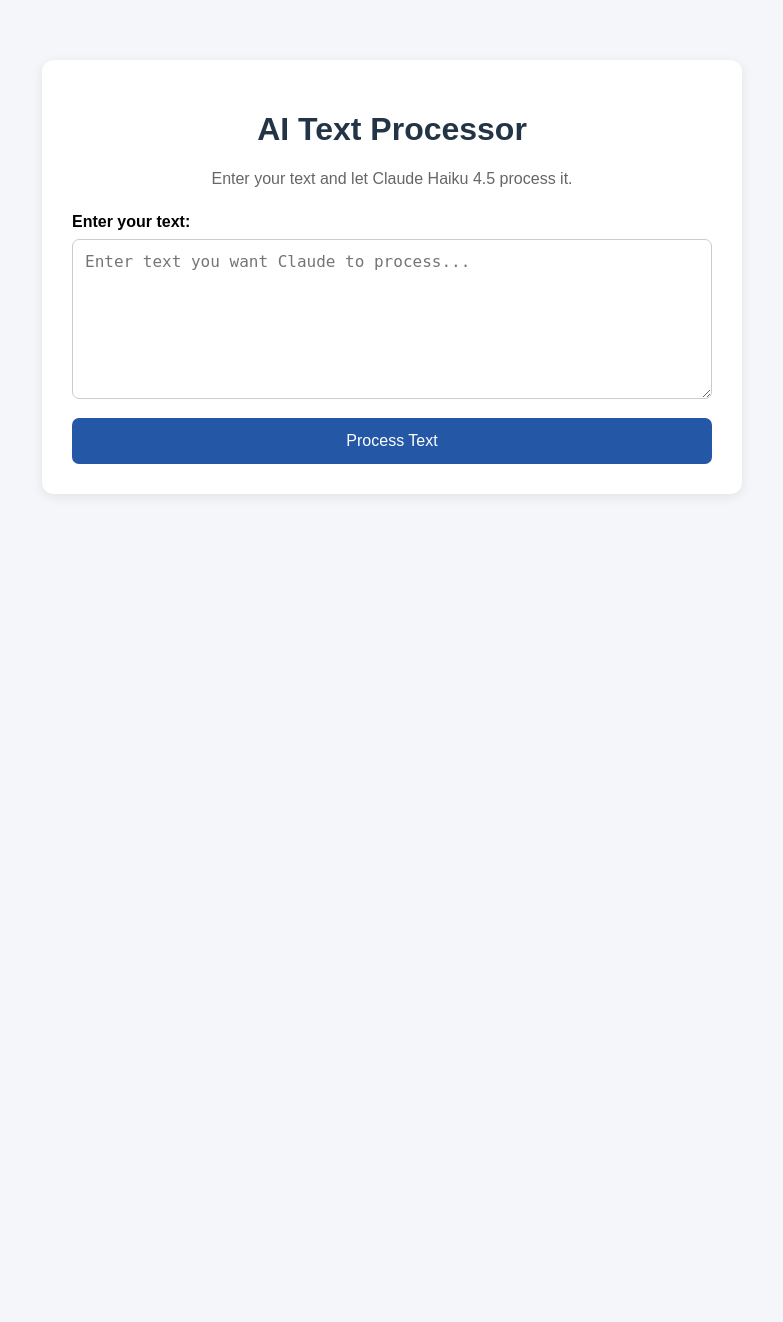
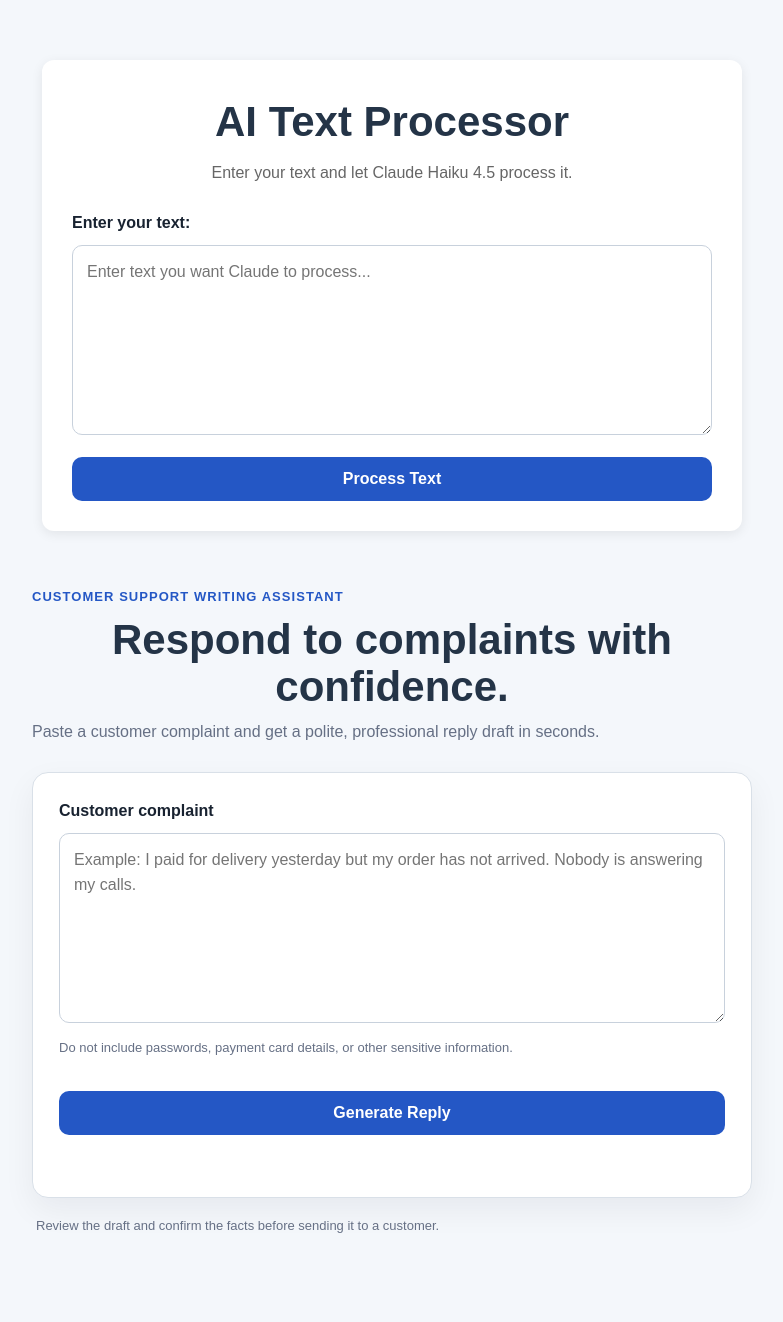
Before and after one commit to onyangojuma2000-rgb/CLI-Tool, a Flask app: page / in a window 1280 px wide. Shown: the whole page, without its empty margins (248-1031 px from the left). Before the commit the page ends 495 px from the top, so only its background shows below. Run offline with Flask 3, Linux system fonts and the light colour scheme.

Commit message:
complaint-reply-generator

```diff
--- a/requirements.txt
+++ b/requirements.txt
@@ -2,3 +2,7 @@ Flask
 anthropic
 python-dotenv
 gunicorn
+Flask>=3.0,<4.0
+anthropic>=0.40.0
+python-dotenv>=1.0
+gunicorn>=22.0
--- a/templates/index.html
+++ b/templates/index.html
@@ -189,6 +189,273 @@
 
         });
     </script>
+<!doctype html>
+<html lang="en">
+<head>
+<meta charset="utf-8">
+<meta name="viewport" content="width=device-width, initial-scale=1">
+<meta name="description"
+      content="Turn customer complaints into polite, professional response drafts.">
+
+<title>Customer Reply Assistant</title>
+
+<style>
+:root {
+    color-scheme: light;
+    --ink: #182230;
+    --muted: #667085;
+    --line: #d9e0e8;
+    --brand: #2457c5;
+}
+
+* {
+    box-sizing: border-box;
+}
+
+body {
+    margin: 0;
+    background: #f4f7fb;
+    color: var(--ink);
+    font: 16px/1.55 Arial, sans-serif;
+}
+
+main {
+    width: min(720px, calc(100% - 32px));
+    margin: 56px auto;
+}
+
+.eyebrow {
+    color: var(--brand);
+    font-size: 13px;
+    font-weight: 700;
+    letter-spacing: .08em;
+    text-transform: uppercase;
+}
+
+h1 {
+    margin: 8px 0 10px;
+    font-size: clamp(30px, 5vw, 42px);
+    line-height: 1.12;
+}
+
+.intro {
+    color: var(--muted);
+    margin: 0 0 28px;
+}
+
+.panel {
+    background: white;
+    border: 1px solid var(--line);
+    border-radius: 16px;
+    padding: 26px;
+    box-shadow: 0 12px 32px rgba(16,24,40,.06);
+}
+
+label {
+    display: block;
+    font-weight: 700;
+    margin-bottom: 9px;
+}
+
+textarea {
+    width: 100%;
+    min-height: 190px;
+    resize: vertical;
+    border: 1px solid #c8d1dc;
+    border-radius: 10px;
+    padding: 14px;
+    font: inherit;
+    outline: none;
+}
+
+textarea:focus {
+    border-color: var(--brand);
+    box-shadow: 0 0 0 3px rgba(36,87,197,.12);
+}
+
+.hint,
+.footer {
+    color: var(--muted);
+    font-size: 13px;
+}
+
+.hint {
+    margin: 7px 0 18px;
+}
+
+button {
+    border: 0;
+    border-radius: 10px;
+    padding: 13px 20px;
+    color: white;
+    background: var(--brand);
+    font-size: 16px;
+    font-weight: 700;
+    cursor: pointer;
+}
+
+button:disabled {
+    opacity: .6;
+    cursor: wait;
+}
+
+.status {
+    min-height: 24px;
+    color: var(--muted);
+    font-size: 14px;
+    margin: 12px 0 0;
+}
+
+.result {
+    display: none;
+    margin-top: 24px;
+    border: 1px solid var(--line);
+    border-radius: 12px;
+    padding: 18px;
+    background: #fbfcff;
+}
+
+.result h2 {
+    font-size: 18px;
+    margin: 0 0 10px;
+}
+
+#reply {
+    white-space: pre-wrap;
+}
+
+.footer {
+    margin: 18px 4px;
+}
+
+@media(max-width:520px) {
+    main {
+        margin: 30px auto;
+    }
+
+    .panel {
+        padding: 19px;
+    }
+}
+</style>
+</head>
+
+<body>
+<main>
+
+<div class="eyebrow">
+    Customer support writing assistant
+</div>
+
+<h1>Respond to complaints with confidence.</h1>
+
+<p class="intro">
+    Paste a customer complaint and get a polite,
+    professional reply draft in seconds.
+</p>
+
+<section class="panel">
+
+<form id="complaint-form">
+
+    <label for="complaint">Customer complaint</label>
+
+    <textarea
+        id="complaint"
+        maxlength="5000"
+        placeholder="Example: I paid for delivery yesterday but my order has not arrived. Nobody is answering my calls."
+        required
+    ></textarea>
+
+    <p class="hint">
+        Do not include passwords, payment card details,
+        or other sensitive information.
+    </p>
+
+    <button id="generate-button" type="submit">
+        Generate Reply
+    </button>
+
+    <p
+        class="status"
+        id="status"
+        role="status"
+        aria-live="polite"
+    ></p>
+
+</form>
+
+<section class="result" id="result" aria-live="polite">
+    <h2>Suggested reply</h2>
+    <p id="reply"></p>
+</section>
+
+</section>
+
+<p class="footer">
+    Review the draft and confirm the facts before sending it to a customer.
+</p>
+
+</main>
+
+<script>
+const form = document.getElementById("complaint-form");
+const input = document.getElementById("complaint");
+const button = document.getElementById("generate-button");
+const status = document.getElementById("status");
+const result = document.getElementById("result");
+const reply = document.getElementById("reply");
+
+form.addEventListener("submit", async (event) => {
+    event.preventDefault();
+
+    const complaint = input.value.trim();
+
+    if (!complaint) {
+        status.textContent =
+            "Please enter the customer's complaint.";
+        result.style.display = "none";
+        return;
+    }
+
+    button.disabled = true;
+    button.textContent = "Generating...";
+    status.textContent = "Preparing a professional reply...";
+    result.style.display = "none";
+
+    try {
+        const response = await fetch("/api/generate", {
+            method: "POST",
+            headers: {
+                "Content-Type": "application/json"
+            },
+            body: JSON.stringify({ complaint })
+        });
+
+        const data = await response.json();
+
+        if (!response.ok) {
+            throw new Error(
+                data.error || "Something went wrong."
+            );
+        }
+
+        reply.textContent = data.reply;
+        result.style.display = "block";
+
+        status.textContent =
+            "Your draft is ready. Review it before sending.";
+
+    } catch (error) {
+        status.textContent =
+            error.message || "Could not generate a reply. Please try again.";
+
+    } finally {
+        button.disabled = false;
+        button.textContent = "Generate Reply";
+    }
+});
+</script>
 
 </body>
 </html>
```
Also changed, not shown: complaint.py (added, +90 -0 lines), README.md, README_backup.md (added), readme.md (deleted), 1 other file.
